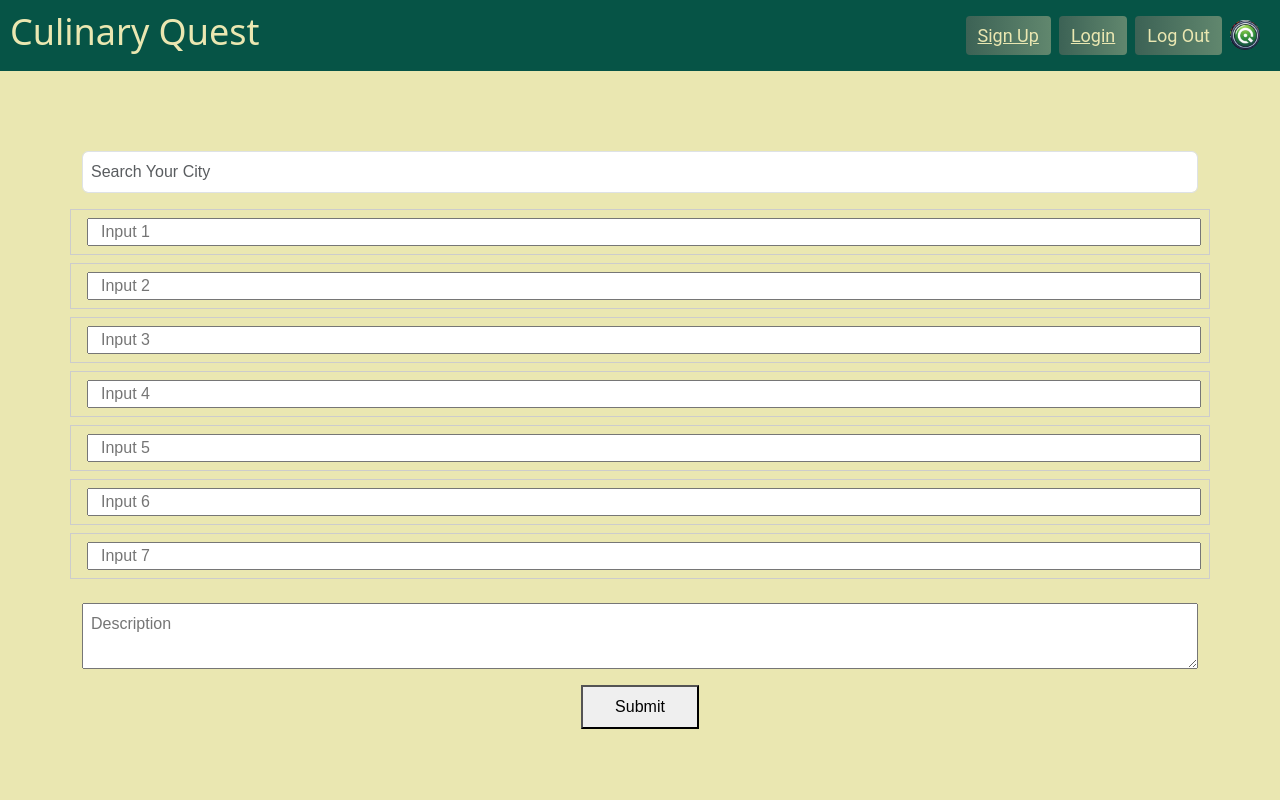
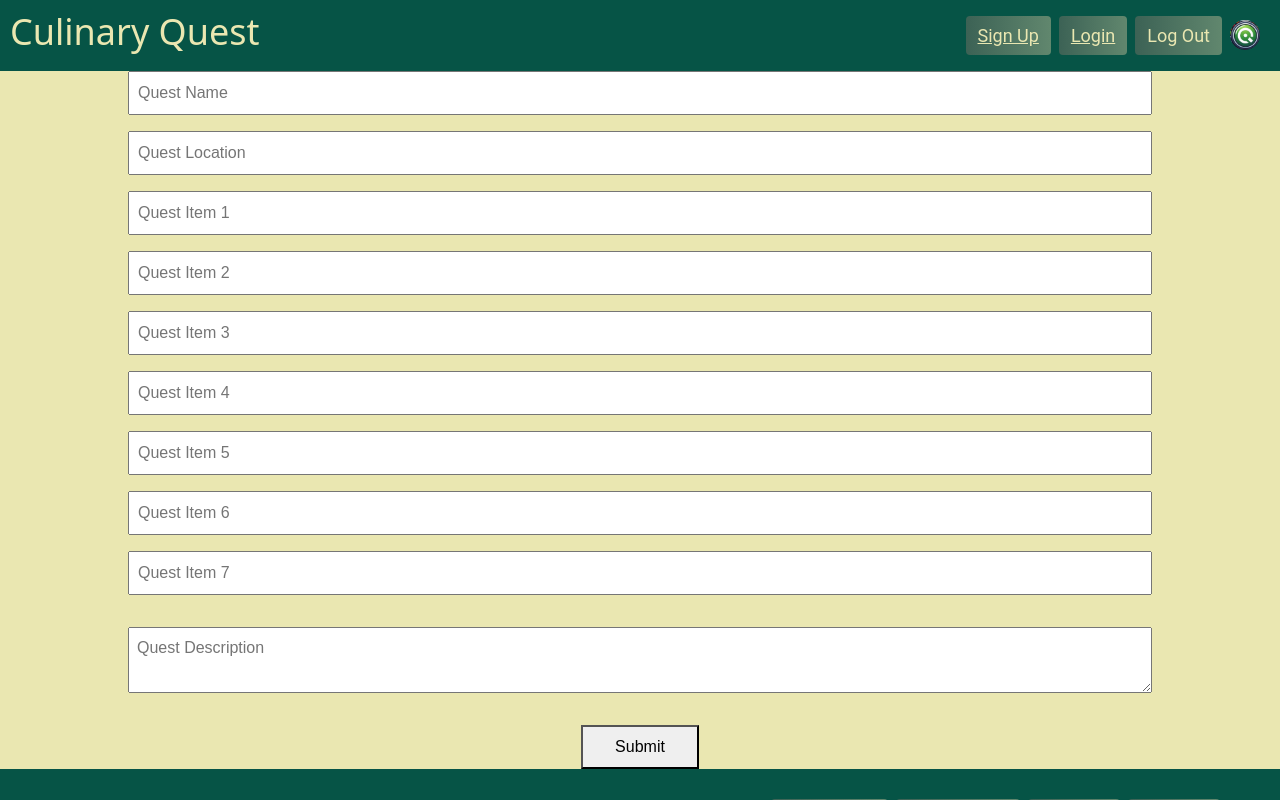
Before and after one commit to Schtitle24/Culinary-Quest, a React (Vite) app in the folder client/: page /StartQuest in a window 1280 px wide. Built offline with nearby package versions, Linux system fonts and the light colour scheme; a web font is replaced by a local one.

Commit message:
new start page added

```diff
--- a/client/src/pages/StartQuest.jsx
+++ b/client/src/pages/StartQuest.jsx
@@ -1,47 +1,35 @@
 import React, { useState } from 'react';
 import styled from 'styled-components';
-import { Link } from 'react-router-dom';
-import { ADD_QUEST, ADD_LOCATION, ADD_ITEMS } from '../utils/mutations';
-import { useMutation } from "@apollo/client"
+import { ADD_QUEST, ADD_ITEMS } from '../utils/mutations';
+import { useMutation } from "@apollo/client";
 
 // Styled components
 const CenteredContainer = styled.div`
   display: flex;
   justify-content: center;
   align-items: center;
-  /* height: 100vh; Remove this line */
 `;
-const Container = styled.div`
-  margin-top: 5rem;
+
+const FormContainer = styled.form`
+  width: 80%; /* Adjust the width as needed */
+  display: flex;
+  flex-direction: column;
+  align-items: center;
 `;
-const CenteredInputContainer = styled.div`
-  display: flex;
-  justify-content: center;
-`;
-const SearchInput = styled.input`
+
+const InputField = styled.input`
   width: 100%;
   margin-bottom: 1rem;
   padding: 0.5rem;
 `;
-const Column = styled.div`
-  flex: 1;
-`;
-const Row = styled.div`
-  display: flex;
-  align-items: center;
-  border: 1px solid #ccc;
-  padding: 0.5rem;
-  margin-bottom: 0.5rem;
-`;
-const InputField = styled.input`
-  flex: 1;
-  margin-left: 0.5rem;
-`;
-const DescriptionInput = styled.textarea`
+
+const TextArea = styled.textarea`
   width: 100%;
   margin-top: 1rem;
+  margin-bottom: 1rem; /* Add margin bottom for spacing */
   padding: 0.5rem;
 `;
+
 const SubmitButton = styled.button`
   margin-top: 1rem;
   padding: 0.5rem 2rem;
@@ -49,66 +37,85 @@ const SubmitButton = styled.button`
 
 const StartQuest = () => {
   const [formData, setFormData] = useState({
-    search: '',
-    inputs: Array.from({ length: 7 }).fill(''),
-    description: ''
+    questName: '',
+    questLocation: '',
+    questItems: Array.from({ length: 7 }).fill(''),
+    questDescription: ''
   });
 
-  const handleInputChange = (e, index) => {
-    const newInputs = [...formData.inputs];
-    newInputs[index] = e.target.value;
-    setFormData({ ...formData, inputs: newInputs });
+  const [addQuest] = useMutation(ADD_QUEST);
+  const [addItems] = useMutation(ADD_ITEMS);
+
+  const handleInputChange = (e, field) => {
+    setFormData({ ...formData, [field]: e.target.value });
   };
 
-  const handleDescriptionChange = (e) => {
-    setFormData({ ...formData, description: e.target.value });
-  };
+  const handleSubmit = async (e) => {
+    e.preventDefault();
 
-  const handleSubmit = () => {
-    const card = {
-      search: formData.search,
-      inputs: formData.inputs,
-      description: formData.description
-    };
-    console.log(card);
-    window.location.assign("/SingleQuest");
+    // Create the quest
+    const { data: { addQuest: { id: questId } } } = await addQuest({
+      variables: {
+        questName: formData.questName,
+        questLocation: formData.questLocation,
+        questDescription: formData.questDescription
+      }
+    });
+
+    // Create the items
+    for (const itemName of formData.questItems) {
+      await addItems({
+        variables: {
+          itemName,
+          questId
+        }
+      });
+    }
+
+    // Reset form data after submission
+    setFormData({
+      questName: '',
+      questLocation: '',
+      questItems: Array.from({ length: 7 }).fill(''),
+      questDescription: ''
+    });
   };
 
   return (
     <CenteredContainer>
-      <Container className="container">
-        <CenteredInputContainer>
-          <SearchInput
+      <FormContainer onSubmit={handleSubmit}>
+        <InputField
+          type="text"
+          placeholder="Quest Name"
+          value={formData.questName}
+          onChange={(e) => handleInputChange(e, 'questName')}
+        />
+        <InputField
+          type="text"
+          placeholder="Quest Location"
+          value={formData.questLocation}
+          onChange={(e) => handleInputChange(e, 'questLocation')}
+        />
+        {formData.questItems.map((item, index) => (
+          <InputField
+            key={index}
             type="text"
-            className="form-control mb-3"
-            placeholder="Search Your City"
-            value={formData.search}
-            onChange={(e) => setFormData({ ...formData, search: e.target.value })}
+            placeholder={`Quest Item ${index + 1}`}
+            value={item}
+            onChange={(e) => {
+              const newItems = [...formData.questItems];
+              newItems[index] = e.target.value;
+              setFormData({ ...formData, questItems: newItems });
+            }}
           />
-        </CenteredInputContainer>
-        <Column className="col">
-          {formData.inputs.map((input, index) => (
-            <Row className="row" key={index}>
-              <InputField
-                type="text"
-                placeholder={`Input ${index + 1}`}
-                value={input}
-                onChange={(e) => handleInputChange(e, index)}
-              />
-            </Row>
-          ))}
-          <CenteredInputContainer>
-            <DescriptionInput
-              placeholder="Description"
-              value={formData.description}
-              onChange={handleDescriptionChange}
-            />
-          </CenteredInputContainer>
-        </Column>
-        <CenteredInputContainer>
-          <SubmitButton type="submit" onClick={handleSubmit}>Submit</SubmitButton>
-        </CenteredInputContainer>
-      </Container>
+        ))}
+        <TextArea
+          placeholder="Quest Description"
+          value={formData.questDescription}
+          onChange={(e) => handleInputChange(e, 'questDescription')}
+        />
+        <SubmitButton type="submit">Submit</SubmitButton>
+      </FormContainer>
     </CenteredContainer>
   );
 };
```
